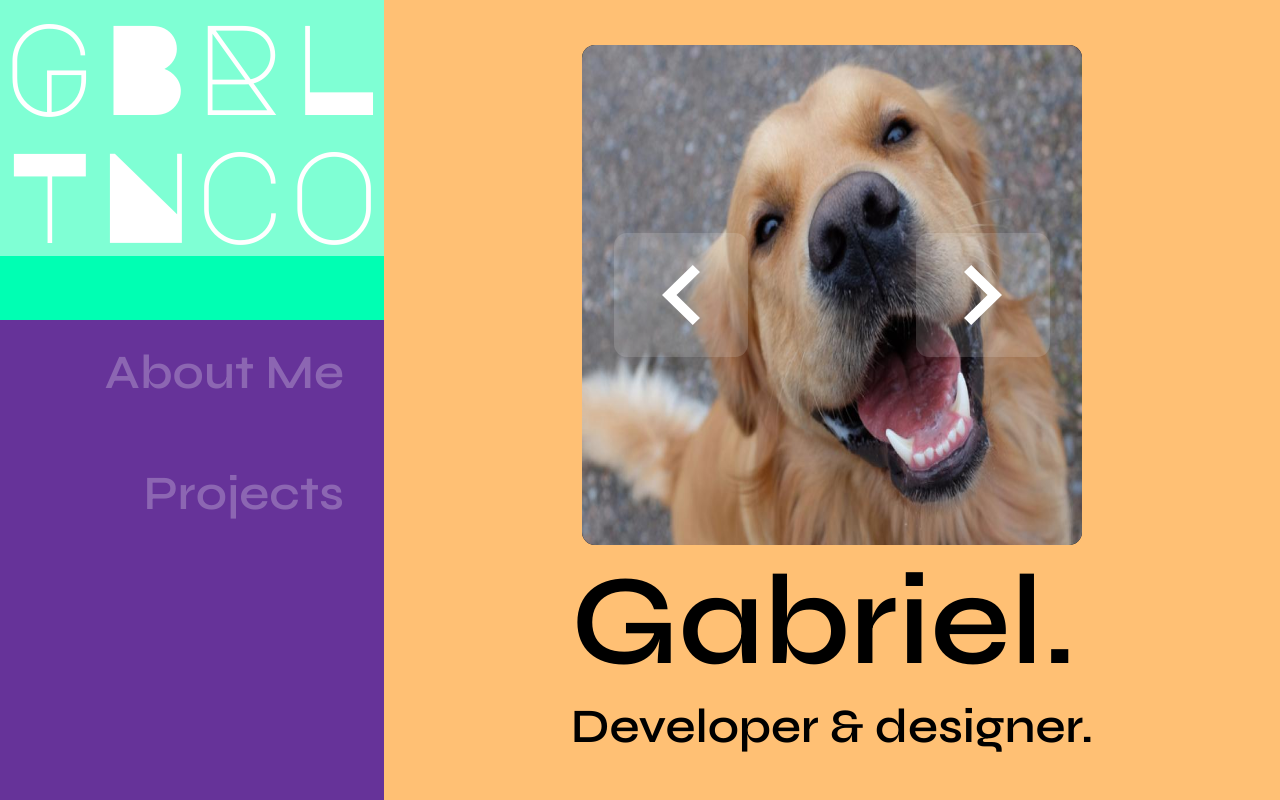
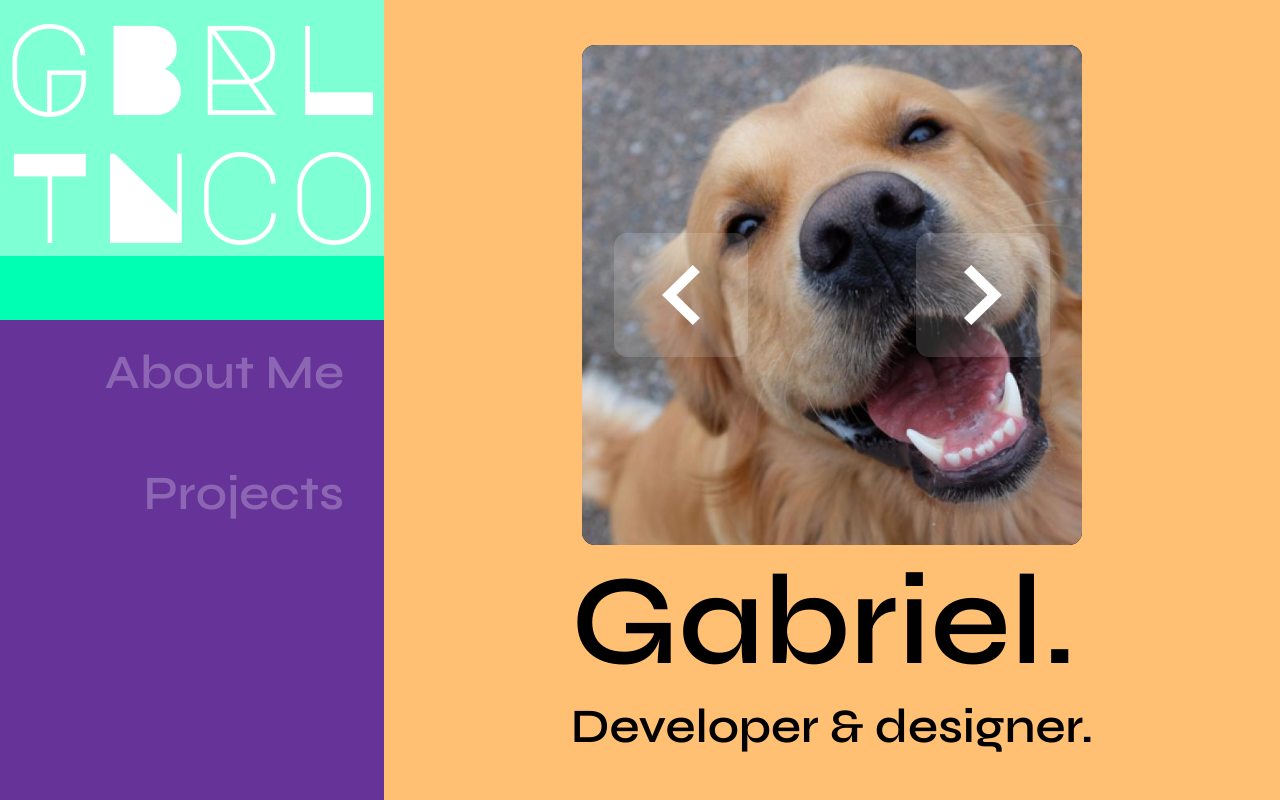
Before and after one commit to Gatinoko/Portfolio, a Next.js app: page / in a window 1280 px wide. Built offline with nearby package versions, Linux system fonts and the light colour scheme.

Commit message:
feat(components): Added imageObjectFir property and cleaned up code

```diff
--- a/components/carousel/carousel.tsx
+++ b/components/carousel/carousel.tsx
@@ -16,6 +16,7 @@ export interface ICarousel {
 	width?: string;
 	height?: string;
 	imageClassName?: string;
+	imageObjectFit: 'fill' | 'contain' | 'cover' | 'none' | 'scale-down';
 	className?: string;
 	buttonSize: ButtonSizes;
 	children: ReactElement[];
@@ -44,11 +45,13 @@ export default function Carousel(props: ICarousel) {
 		buttonSize,
 		className,
 		imageClassName,
+		imageObjectFit = 'cover',
 		width = '500px',
 		height = '500px',
 	} = props;
 
 	const [currentIndex, setCurrentIndex] = useState(0);
+	const { src, fill, alt } = children[currentIndex].props;
 
 	function onChevronClick(
 		direction: 'left' | 'right',
@@ -97,11 +100,12 @@ export default function Carousel(props: ICarousel) {
 							opacity: { duration: 0.5 },
 						}}>
 						<Image
+							style={{ objectFit: imageObjectFit }}
 							key={currentIndex}
-							alt={children[currentIndex].props.src}
-							fill={children[currentIndex].props.fill}
+							alt={alt}
+							fill={fill}
 							className={`carousel-image ${imageClassName}`}
-							src={children[currentIndex].props.src}
+							src={src}
 						/>
 					</motion.div>
 				</AnimatePresence>
```
